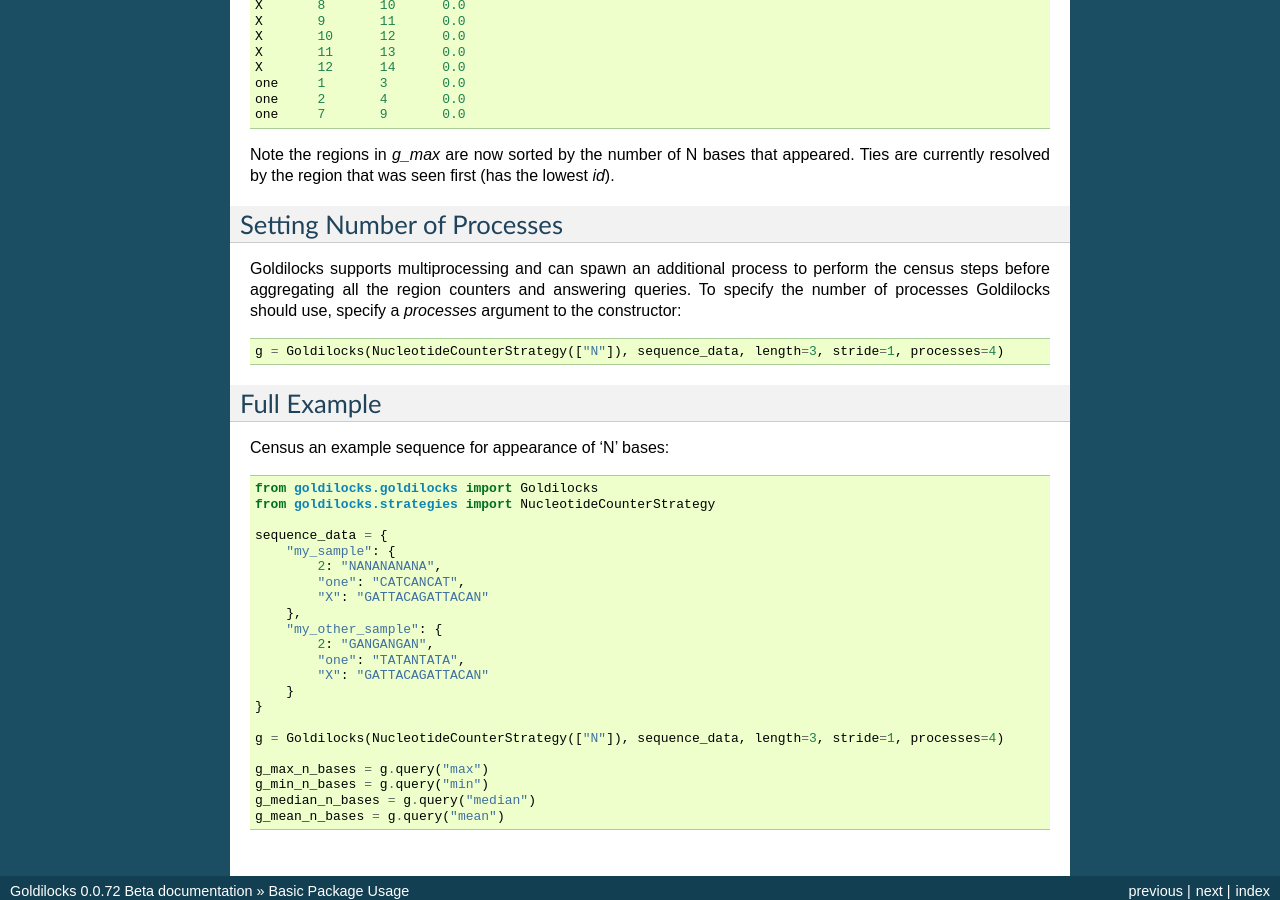
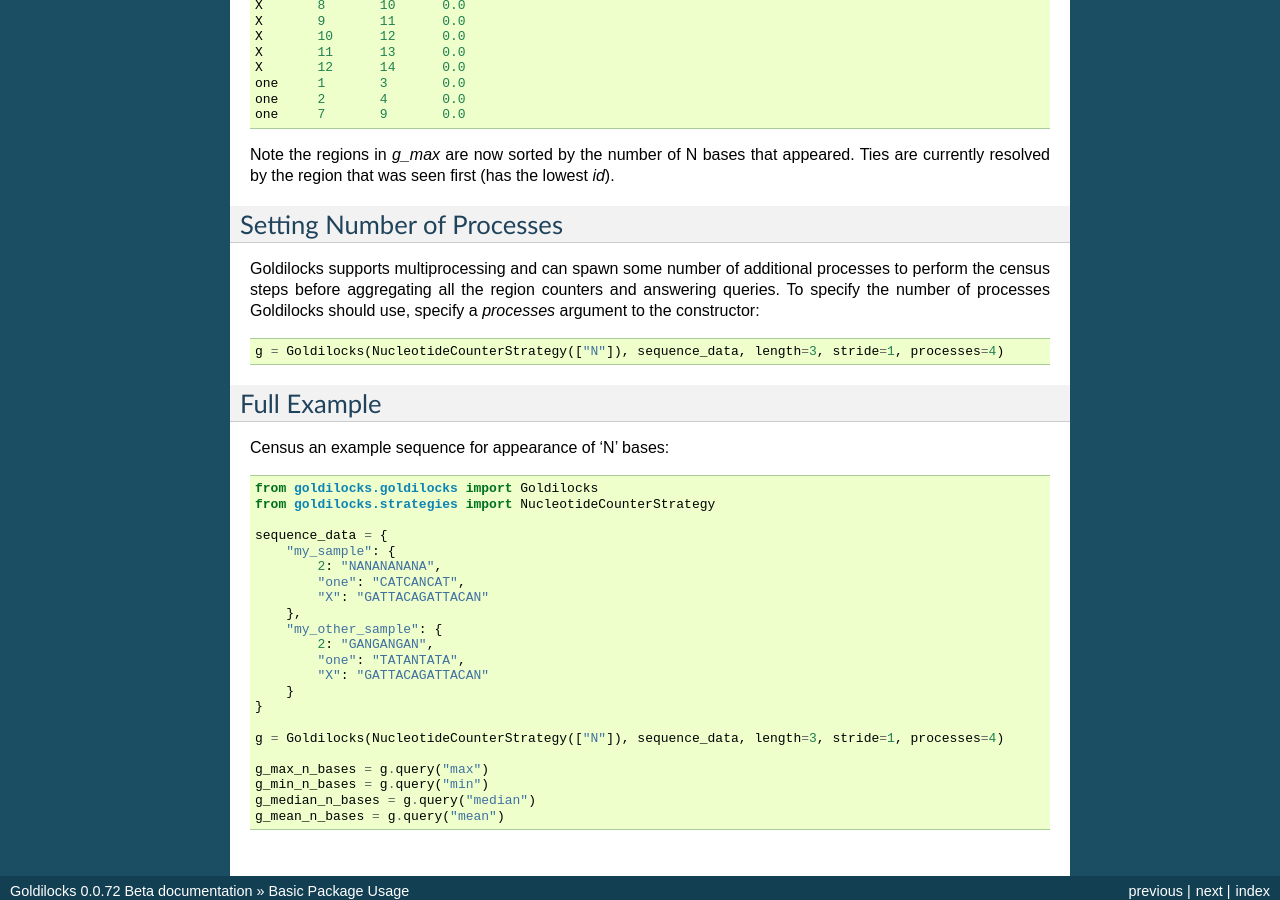
Before and after one commit to SamStudio8/goldilocks, a Sphinx documentation site: the page built from docs/basic.rst, in a window 1280 px wide and 900 px high, scrolled down 3974 px. Built offline with Sphinx 7.4.7, drawn with Linux system fonts in a browser that asks for light colours.

Commit message:
How to multiprocess

```diff
--- a/docs/basic.rst
+++ b/docs/basic.rst
@@ -244,7 +244,7 @@ first (has the lowest `id`).
 Setting Number of Processes
 ---------------------------
 
-Goldilocks supports multiprocessing and can spawn an additional process to perform
+Goldilocks supports multiprocessing and can spawn some number of additional processes to perform
 the census steps before aggregating all the region counters and answering queries.
 To specify the number of processes Goldilocks should use, specify a `processes`
 argument to the constructor: ::
```
